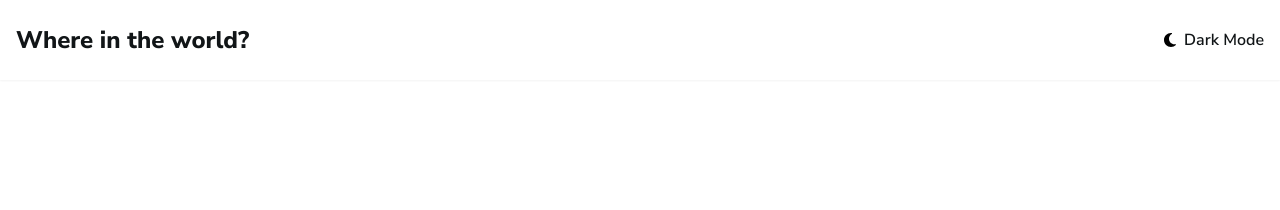
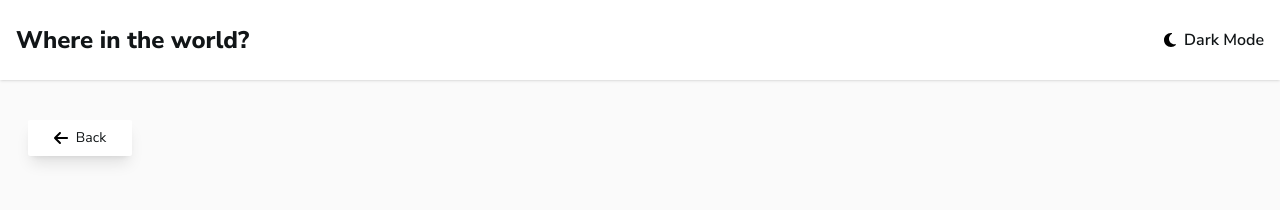
Before and after one commit to Ital023/Countries-API, a React (Vite) app: page /countries/1 in a window 1280 px wide. Shown: the top 210 px of the page. Built offline with nearby package versions, Linux system fonts and the light colour scheme; no server answers.

Commit message:
feat: BackButton

```diff
--- /dev/null
+++ b/src/components/BackButton/index.tsx
@@ -0,0 +1,14 @@
+import { faArrowLeft } from "@fortawesome/free-solid-svg-icons";
+import { FontAwesomeIcon } from "@fortawesome/react-fontawesome";
+import { Link } from "react-router-dom";
+
+export default function BackButton() {
+  return (
+    <Link to={"/"}>
+      <button className="bg-lightMode-quaternary shadow-lg w-26 py-2 flex flex-row justify-center items-center gap-2 rounded-sm">
+        <FontAwesomeIcon icon={faArrowLeft} />
+        <span className="text-lightMode-tertiary text-sm">Back</span>
+      </button>
+    </Link>
+  );
+}
--- a/src/components/Header/index.tsx
+++ b/src/components/Header/index.tsx
@@ -13,8 +13,8 @@ export default function Header() {
   }
 
   return (
-    <header className="bg-lightMode-quaternary h-20 flex justify-center content-center shadow-sm dark:bg-darkMode-tertiary">
-      <div className="container px-4 flex flex-row items-center justify-between h-full">
+    <header className="bg-lightMode-quaternary h-20 flex justify-center content-center dark:bg-darkMode-tertiary">
+      <div className="container px-4 flex flex-row items-center justify-between h-full shadow">
         <Link to={"/"}>
           <h1 className="font-extrabold text-sm md:text-2xl text-lightMode-tertiary dark:text-darkMode-secondary">
             Where in the world?
--- a/src/routes/Home/CountryDetails/index.tsx
+++ b/src/routes/Home/CountryDetails/index.tsx
@@ -2,7 +2,7 @@ import { useEffect, useState } from "react";
 import { CountryCardDTO } from "../../../models/CountryCardDTO";
 import { useParams } from "react-router-dom";
 import * as countryService from "../../../services/country-service"
-import CountryCard from "../../../components/CountryCard";
+import BackButton from "../../../components/BackButton";
 
 
 export default function CountryDetails() {
@@ -12,22 +12,17 @@ export default function CountryDetails() {
     const[country, setCountry] = useState<CountryCardDTO>();
 
     useEffect(()=>{
+
         countryService.findById(String(params.countryId)).then((response) => {
             setCountry(countryService.getCountryById(response.data))
             console.log(country);
         })
 
-
-
     },[])
 
     return(
-        <div className="flex flex-col gap-10 md:grid xl:grid-cols-4 md:grid-cols-2">
-            {   country &&
-                <CountryCard key={country.id} id={country.id} imgFlag={country.flags.png} name={country.name} population={country.population} region={country.region} capital={country.capital} alt={country.flags.alt} />
-
-            }
-
-          </div>
+        <main className="bg-lightMode-primary min-h-screen px-7 pt-10 pb-16 dark:bg-darkMode-primary">
+            <BackButton/>
+        </main>
     );
 }
--- a/tailwind.config.js
+++ b/tailwind.config.js
@@ -22,6 +22,7 @@ export default {
       },
       spacing: {
         '3.5': '0.875rem',
+        '26' : '6.5rem',
         '46' : '11.5rem',
         '50' : '12.5rem',
         '68' : '16.5rem',
```
